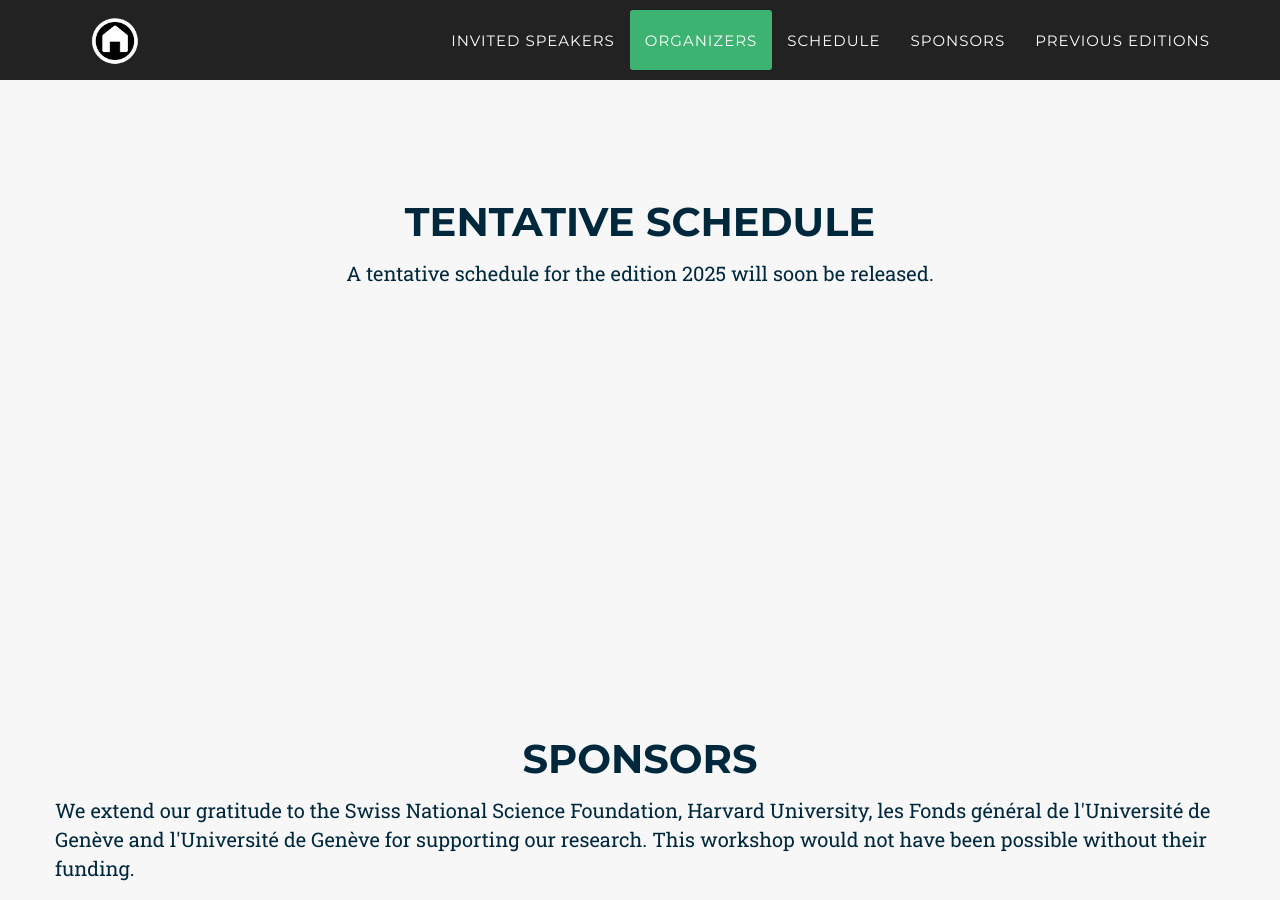
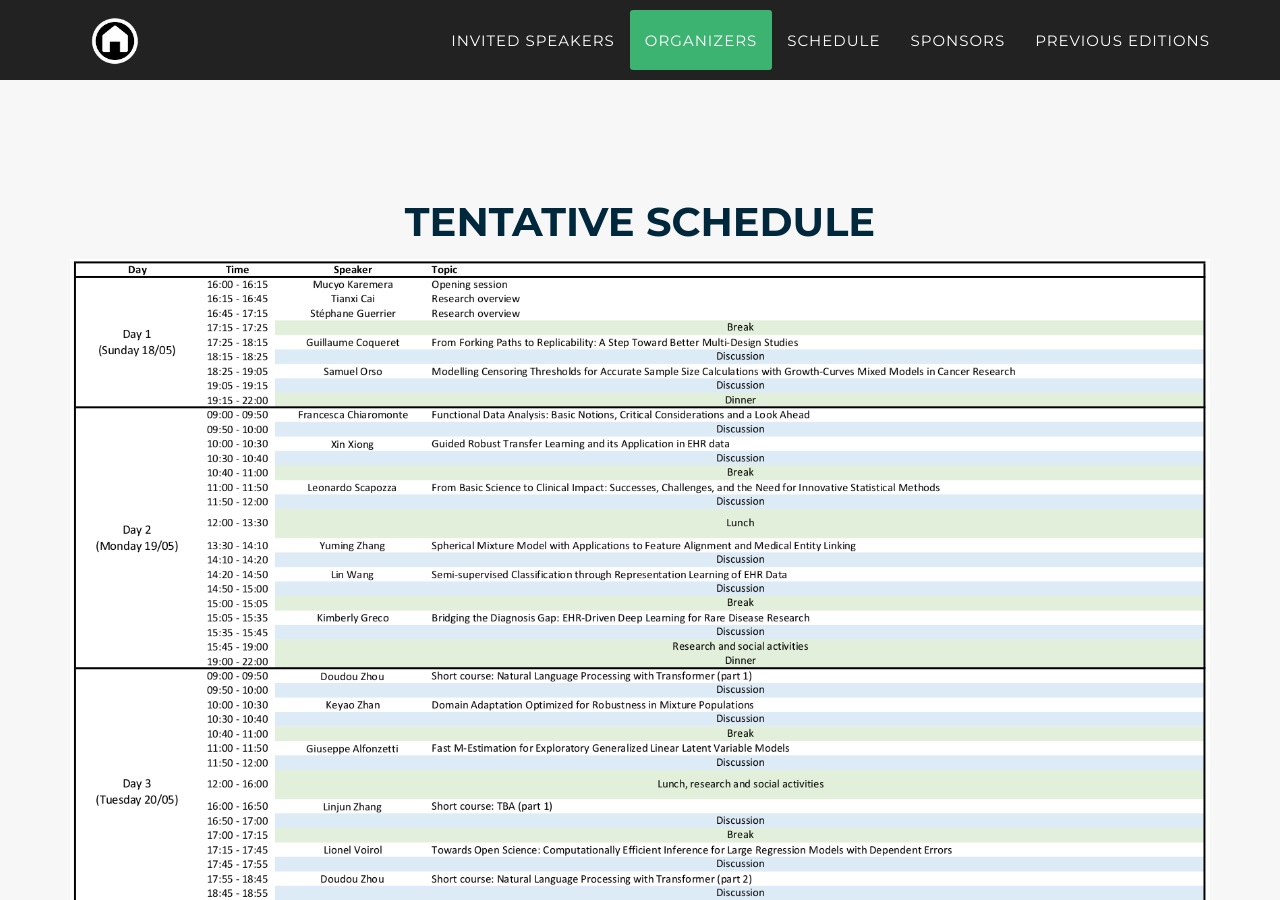
Before and after one commit to SMAC-Group/stat_conf_24, a Jekyll site: the page built from index.html, in a window 1280 px wide and 900 px high, scrolled down 4885 px. Built offline with Jekyll 4.4.1, drawn with Linux system fonts in a browser that asks for light colours; some web fonts are replaced.

Commit message:
added schedule for edition 25 on website

```diff
--- a/_includes/2017_data/schedule.html
+++ b/_includes/2017_data/schedule.html
@@ -21,27 +21,26 @@
     </style>
 
          <div class="center-text larger-text ">
-        A tentative schedule for the edition 2025 will soon be released.
+
     </div>
 
         <!-- Link to a relative image -->
 
 
-              <!--
-              image of schedule
-              <img src="../css/2017_style/img/img_schedule.png" class="img-responsive img-centered" alt="" style="width: 110%;">
 
-              !-->
+              <img src="../css/2017_style/img/schedule_1_3.png" class="img-responsive img-centered" alt="" style="width: 110%;">
+
+                <img src="../css/2017_style/img/schedule_4_6.png" class="img-responsive img-centered" alt="" style="width: 110%;">
 
 
 
-              <!-- that is the button!!! to download
+
               <p>
                 <button class="button-28" onclick="downloadFile()">  <span style="font-size: 20px;">
 Download Schedule
 </span></button> </p>
 
-!-->
+
 
 
 
@@ -99,8 +98,8 @@ Download Schedule
 <script>
     function downloadFile() {
         // Specify the file URL and filename
-        const fileUrl = '../css/2017_style/img/schedule_dal_workshop_24.pdf';
-        const fileName = 'schedule_dal_workshop_24.pdf';
+        const fileUrl = '../css/2017_style/img/Ovronnaz_2025_workshop_detailed_program.pdf';
+        const fileName = 'Ovronnaz_2025_workshop_detailed_program.pdf';
 
         // Create an anchor element
         const a = document.createElement('a');
```
Also changed, not shown: css/2017_style/img/schedule_1_3.png (added), css/2017_style/img/schedule_4_6.png (added), 7 other files.
